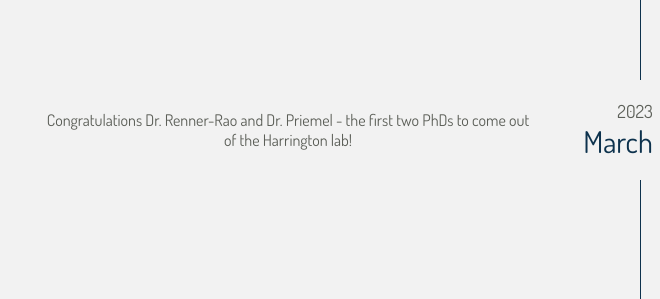
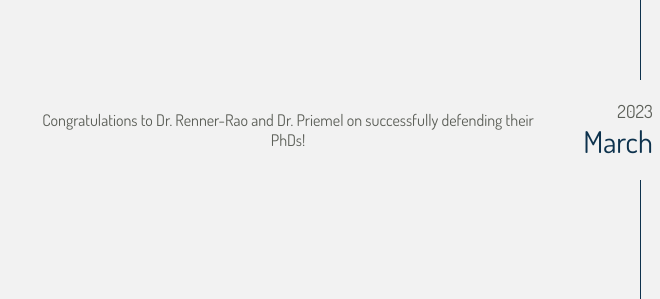
Before and after one commit to MatRivard/harrington-site, a plain HTML site: page social.html in a window 1280 px wide. Shown: the part 501-800 px from the top of the page, 0-660 px from the left. Drawn offline with nearby package versions, Linux system fonts and the light colour scheme.

Commit message:
Minor update to social page text

```diff
--- a/social.html
+++ b/social.html
@@ -80,7 +80,7 @@
           <div class="center-line"></div>
 
           <div class="project-item left">
-            <div class="project-description">Congratulations Dr. Renner-Rao and Dr. Priemel - the first two PhDs to come out of the Harrington lab!</div>
+            <div class="project-description">Congratulations to Dr. Renner-Rao and Dr. Priemel on successfully defending their PhDs!</div>
             <div class="project-title">
               <span>2023</span>
               <span class="title-txt">March</span>
```
